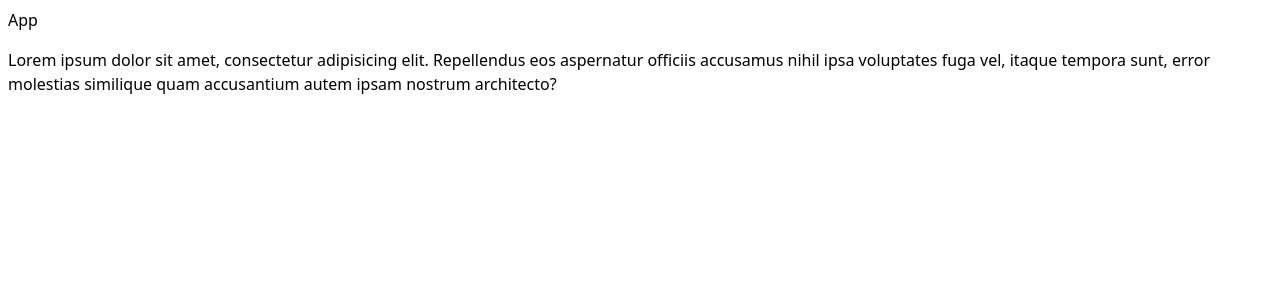
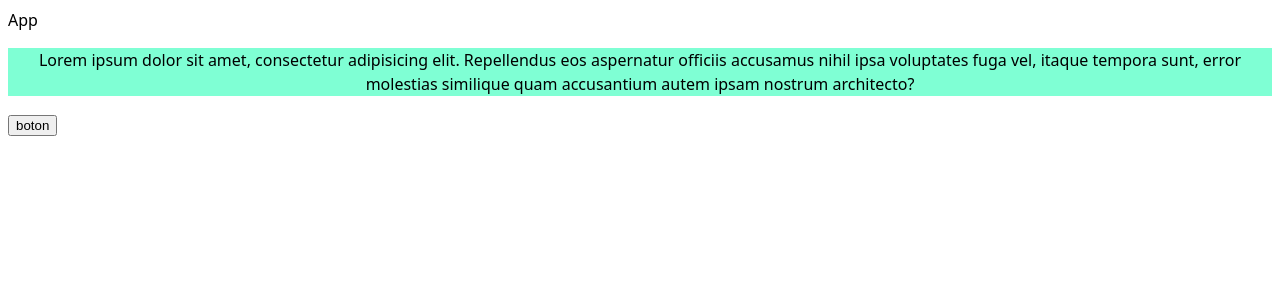
Before and after one commit to carlosgueva/galletafortuna, a React (Vite) app: page / in a window 1280 px wide. Shown: the top 300 px of the page. Built offline with nearby package versions, Linux system fonts and the light colour scheme.

Commit message:
new commit se agregan instrucciones

```diff
--- a/src/App.jsx
+++ b/src/App.jsx
@@ -1,11 +1,20 @@
 function App() {
-	return <div>
-		App
-		<p>Lorem ipsum dolor sit amet, consectetur adipisicing
-			elit. Repellendus eos aspernatur officiis accusamus nihil
-			ipsa voluptates fuga vel, itaque tempora sunt, error molestias
-			similique quam accusantium autem ipsam nostrum architecto?</p>
-		</div>;
+	return (
+		<div>
+			App
+			<p>
+				Lorem ipsum dolor sit amet, consectetur adipisicing elit. Repellendus
+				eos aspernatur officiis accusamus nihil ipsa voluptates fuga vel, itaque
+				tempora sunt, error molestias similique quam accusantium autem ipsam
+				nostrum architecto?
+			</p>
+			<button>boton</button>
+		</div>
+	);
 }
 
 export default App;
+
+{
+	/*CARLOS: Maquetar animaciones en el archivo index.css */
+}
--- a/src/index.css
+++ b/src/index.css
@@ -13,3 +13,8 @@
 *::after {
 	box-sizing: border-box;
 }
+
+p {
+	text-align: center;
+	background-color: aquamarine;
+}
```
